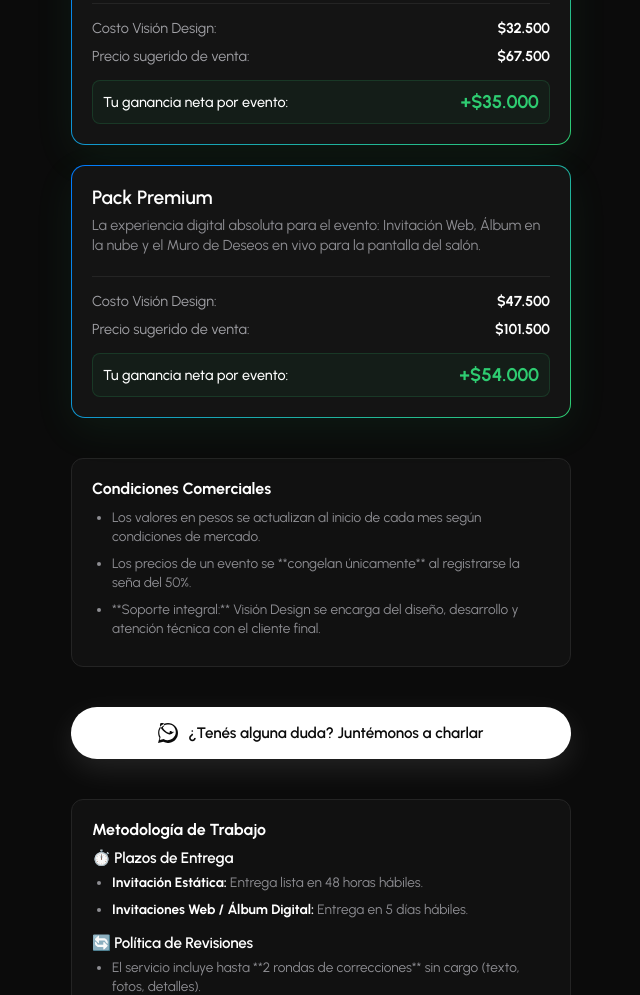
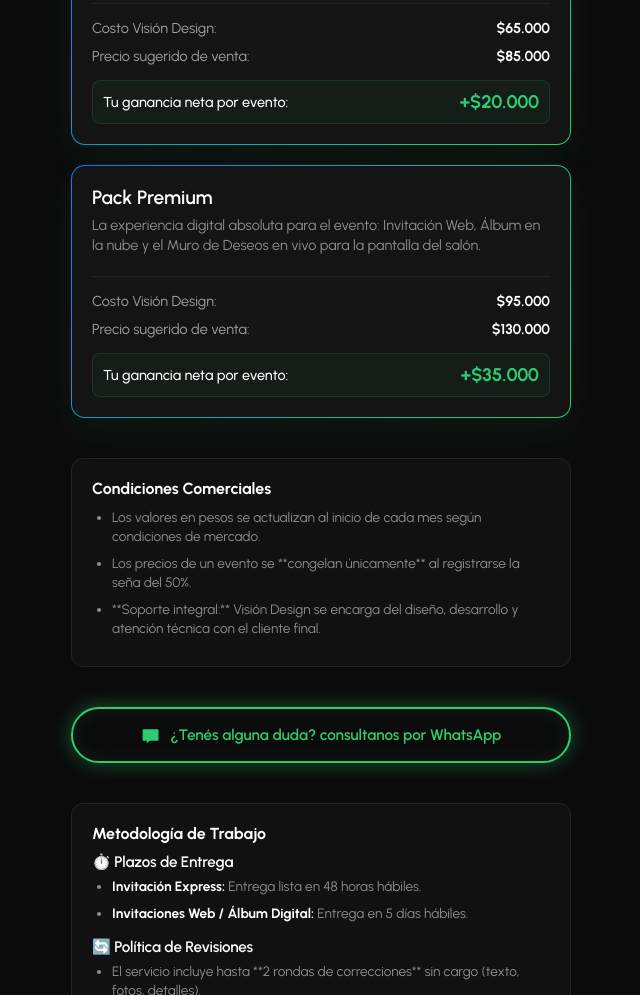
Before and after one commit to Hugdaniel/presupuesto-salones, a plain HTML site: page index.html in a window 1280 px wide. Shown: the part 1805-2800 px from the top of the page, without its empty margins (319-959 px from the left). Drawn offline with nearby package versions, Linux system fonts and the light colour scheme.

Commit message:
Actualizar precios y estilos en el portal de salones: modificar configuraciones de servicios y mejorar diseño de botones.

```diff
--- a/index.html
+++ b/index.html
@@ -56,9 +56,9 @@
 
         <!-- SECCIÓN 4: Botón de WhatsApp de Cierre -->
         <section class="section-contacto">
-            <a href="https://wa.me/TU_NUMERO_DE_WHATSAPP" class="btn-whatsapp-cta" target="_blank" rel="noopener">
-                <svg viewBox="0 0 24 24" class="icon-wa"><path d="M.057 24l1.687-6.163c-1.041-1.804-1.588-3.849-1.587-5.946C.06 5.348 5.397.01 12.008.01c3.202.001 6.212 1.246 8.477 3.514 2.266 2.268 3.507 5.28 3.505 8.484-.004 6.657-5.34 11.997-11.953 11.997-2.005-.001-3.973-.502-5.713-1.457L0 24zm6.59-4.846c1.6.95 3.188 1.449 4.825 1.451 5.436 0 9.86-4.37 9.864-9.799.002-2.63-1.023-5.101-2.885-6.965C16.528 1.937 14.06 1.912 11.43 1.912c-5.434 0-9.858 4.37-9.863 9.8a9.71 9.71 0 0 0 1.492 5.148l-1.004 3.665 3.766-.972zm13.024-7.228c-.131-.218-.48-.349-.982-.6s-2.953-1.455-3.411-1.618-.785-.245-1.112.246-.123 1.618-.328 1.848-.48.245-.982-.001c-.502-.246-2.119-.78-4.03-2.487-1.487-1.325-2.491-2.962-2.786-3.454s-.031-.757.219-1.005c.226-.224.502-.58.753-.871.251-.291.335-.498.502-.829s.084-.622-.042-.871-.785-1.895-1.112-2.67c-.319-.753-.642-.651-.88-.663-.227-.011-.487-.013-.748-.013-.261 0-.686.098-1.044.488-.358.39-1.368 1.336-1.368 3.256s1.398 3.774 1.593 4.032c.195.258 2.752 4.197 6.666 5.889.931.403 1.658.644 2.223.823.935.297 1.785.255 2.457.155.749-.112 2.279-.93 2.597-1.829.318-.899.318-1.669.223-1.83z"/></svg>
-                ¿Tenés alguna duda? Juntémonos a charlar
+            <a href="https://wa.me/5491137878083" class="btn-whatsapp-cta" target="_blank" rel="noopener">
+                <svg viewBox="0 0 24 24" class="icon-wa" aria-hidden="true"><path d="M16.7 7.3c-.4-.4-1-.4-1.4 0L13 9.6 11.7 8.3c-.4-.4-1-.4-1.4 0s-.4 1 0 1.4l1.3 1.3-2.3 2.3c-.4.4-.4 1 0 1.4.2.2.5.3.7.3s.5-.1.7-.3l2.3-2.3 1.3 1.3c.2.2.5.3.7.3s.5-.1.7-.3c.4-.4.4-1 0-1.4L14.4 11l1.3-1.3c.4-.4.4-1 0-1.4zm4.3-2.3H3C2.4 5 2 5.4 2 6v12c0 .6.4 1 1 1h4v3l3.5-3H20c.6 0 1-.4 1-1V6c0-.6-.4-1-1-1z"/></svg>
+                ¿Tenés alguna duda? consultanos por WhatsApp
             </a>
         </section>
 
@@ -69,7 +69,7 @@
             <div class="condicion-grupo">
                 <h4>⏱️ Plazos de Entrega</h4>
                 <ul class="condiciones-list">
-                    <li><strong>Invitación Estática:</strong> Entrega lista en 48 horas hábiles.</li>
+                    <li><strong>Invitación Express:</strong> Entrega lista en 48 horas hábiles.</li>
                     <li><strong>Invitaciones Web / Álbum Digital:</strong> Entrega en 5 días hábiles.</li>
                 </ul>
             </div>
--- a/main.js
+++ b/main.js
@@ -1,58 +1,73 @@
-// Configuración interna (Invisibles para el salón)
-const CONFIG = {
-    cotizacionDolar: 1350 // Modificás solo esto a fin de mes
-};
+/* ==========================================================================
+   VISIÓN DESIGN — PORTAL PRIVADO DE PRECIOS (PESOS ARS DIRECTOS)
+   ========================================================================== */
 
-// 1. Base de datos: Servicios Individuales
+// 1. Base de datos: Servicios Individuales (Precios fijos en ARS)
 const individualesConfig = [
-    { nombre: "Invitación Estática", descripcion: "Invitación interactiva base en formato digital fija con control RSVP nativo.", usdMayorista: 10, usdSugerido: 20 },
-    { nombre: "Invitación Web Interactiva", descripcion: "Landing page premium animada con mapas, pases, contador y botones interactivos.", usdMayorista: 15, usdSugerido: 30 },
-    { nombre: "Álbum Digital en la Nube", descripcion: "Galería fotográfica interactiva donde los invitados suben fotos mediante QR.", usdMayorista: 12, usdSugerido: 25 },
-    { nombre: "Muro de Deseos en Vivo", descripcion: "Pantalla interactiva para proyectar los mensajes y fotos de los invitados en tiempo real.", usdMayorista: 18, usdSugerido: 40 }
+    {
+        nombre: "Invitación Express",
+        descripcion: "Invitación interactiva base en formato digital fija con control RSVP nativo.",
+        arsMayorista: 15000,   // <-- Poné el billete exacto en pesos acá
+        arsSugerido: 20000
+    },
+    {
+        nombre: "Invitación Web Interactiva",
+        descripcion: "Landing page premium animada con mapas, pases, contador y botones interactivos.",
+        arsMayorista: 30000,
+        arsSugerido: 40000
+    },
+    {
+        nombre: "Álbum Digital en la Nube",
+        descripcion: "Galería fotográfica interactiva donde los invitados suben fotos mediante QR.",
+        arsMayorista: 40000,
+        arsSugerido: 55000
+    },
+    {
+        nombre: "Muro de Deseos en Vivo",
+        descripcion: "Pantalla interactiva para proyectar los mensajes y fotos de los invitados en tiempo real.",
+        arsMayorista: 40000,
+        arsSugerido: 55000
+    }
 ];
 
-// 2. Base de datos: Packs Promocionales (Actualizados)
+// 2. Base de datos: Packs Promocionales (Precios fijos en ARS)
 const packsConfig = [
     {
         nombre: "Pack Inicial",
         descripcion: "Invitación digital estática combinada con la galería fotográfica en la nube para los invitados.",
-        usdMayorista: 18,
-        usdSugerido: 35
+        arsMayorista: 50000,
+        arsSugerido: 65000
     },
     {
         nombre: "Pack Essential",
         descripcion: "Invitación Web interactiva animada full, combinada con el álbum digital en la nube.",
-        usdMayorista: 24,
-        usdSugerido: 50
+        arsMayorista: 65000,
+        arsSugerido: 85000
     },
     {
         nombre: "Pack Premium",
         descripcion: "La experiencia digital absoluta para el evento: Invitación Web, Álbum en la nube y el Muro de Deseos en vivo para la pantalla del salón.",
-        usdMayorista: 35,
-        usdSugerido: 75
+        arsMayorista: 95000,
+        arsSugerido: 130000
     }
 ];
 
-// Función para redondear a múltiplos de 500 para el mercado argentino
-function redondearPrecios(valor) {
-    return Math.round(valor / 500) * 500;
-}
-
 // Generador genérico de tarjetas
 function crearCard(servicio, esPack = false) {
-    const costoEstudio = redondearPrecios(servicio.usdMayorista * CONFIG.cotizacionDolar);
-    const precioSugerido = redondearPrecios(servicio.usdSugerido * CONFIG.cotizacionDolar);
+    // Ahora tomamos los valores directos en pesos de la base de datos
+    const costoEstudio = servicio.arsMayorista;
+    const precioSugerido = servicio.arsSugerido;
     const ganancia = precioSugerido - costoEstudio;
 
     const card = document.createElement("div");
     card.className = "card-servicio";
 
-    // si es pack, le agregamos una clase extra para destacar
+    // Si es un pack, le inyectamos la clase de destaque para el borde premium
     if (esPack) {
         card.classList.add("card-destacada");
     }
 
-    card.style.opacity = "0"; // Inicial para GSAP
+    card.style.opacity = "0"; // Propiedad inicial para la transición fluida de GSAP
 
     card.innerHTML = `
         <h3>${servicio.nombre}</h3>
@@ -77,18 +92,21 @@
 
 // Orquestación del render y animaciones GSAP
 function renderApp() {
-    const contenedorIndiv = document.getElementById("contenedor-individuales");
+    const contenedorIndiv = document.getElementById("contenedor-individuals"); // Se adaptó al HTML
     const contenedorPacks = document.getElementById("contenedor-packs");
 
-    if (contenedorIndiv && contenedorPacks) {
-        contenedorIndiv.innerHTML = "";
+    // Buscamos compatibilidad con ambos nombres de id por las dudas
+    const targetIndiv = contenedorIndiv || document.getElementById("contenedor-individuales");
+
+    if (targetIndiv && contenedorPacks) {
+        targetIndiv.innerHTML = "";
         contenedorPacks.innerHTML = "";
 
-        // Inyectar Datos
-        individualesConfig.forEach(s => contenedorIndiv.appendChild(crearCard(s)));
+        // Inyectar Datos mapeando las listas fijas
+        individualesConfig.forEach(s => targetIndiv.appendChild(crearCard(s, false)));
         packsConfig.forEach(p => contenedorPacks.appendChild(crearCard(p, true)));
 
-        // --- MAGIA GSAP TIMELINE ---
+        // --- ANIMACIÓN GSAP TIMELINE ---
         const tl = gsap.timeline();
 
         tl.from(".main-header", { opacity: 0, y: -20, duration: 0.6, ease: "power2.out" })
--- a/style.css
+++ b/style.css
@@ -93,8 +93,8 @@
     align-items: center;
     justify-content: center;
     gap: 10px;
-    background: var(--text-primary);
-    color: var(--bg-main);
+    background: transparent;
+    color: #2ecc71;
     text-decoration: none;
     font-weight: 600;
     font-size: 0.95rem;
@@ -102,9 +102,16 @@
     border-radius: 30px;
     width: 100%;
     box-sizing: border-box;
-    box-shadow: 0 10px 30px rgba(255, 255, 255, 0.1);
+    border: 2px solid #2ecc71;
+    box-shadow: 0 0 20px rgba(46, 204, 113, 0.4), inset 0 0 20px rgba(46, 204, 113, 0.1);
 }
-.icon-wa { width: 20px; height: 20px; fill: var(--bg-main); }
+
+.btn-whatsapp-cta:hover {
+    background: #2ecc71;
+    color: #fff;
+    box-shadow: 0 0 30px rgba(46, 204, 113, 0.6), inset 0 0 30px rgba(46, 204, 113, 0.2);
+}
+.icon-wa { width: 20px; height: 20px; fill: #2ecc71; }
 
 /* Footer */
 .main-footer { text-align: center; padding: 20px 0 40px 0; font-size: 0.75rem; color: #444; border-top: 1px solid var(--border-color); }
```
